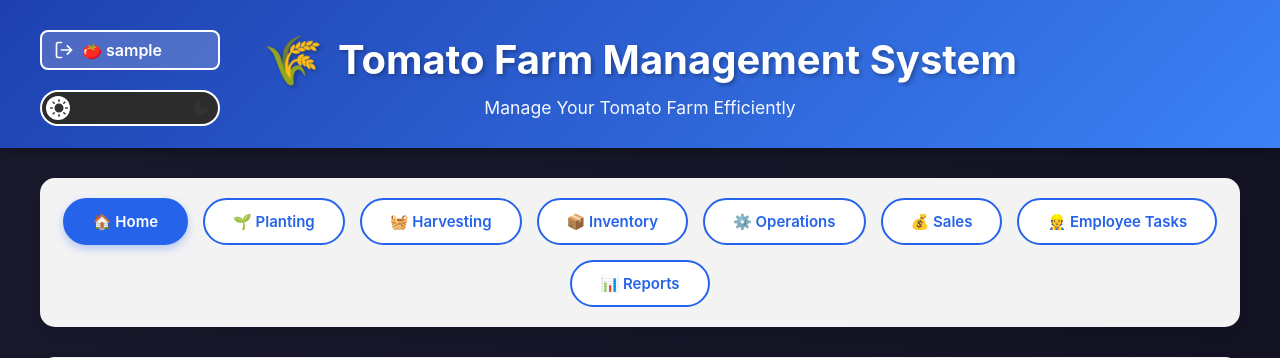
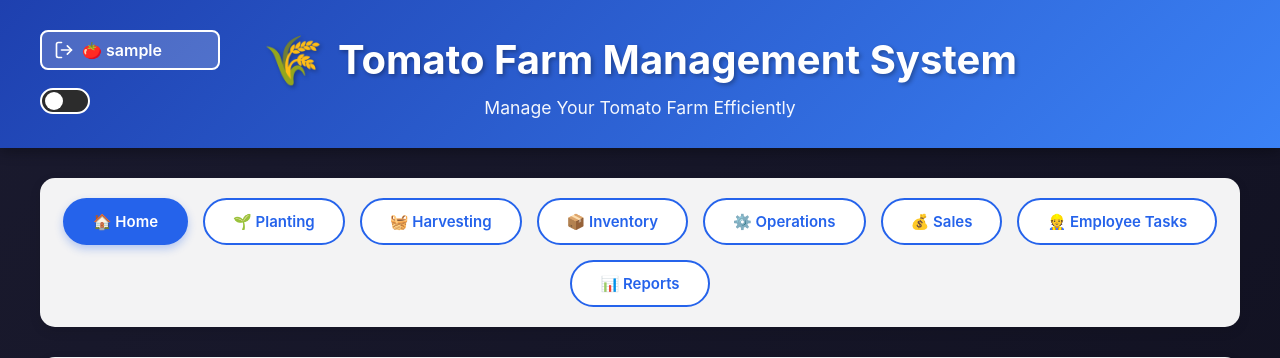
Before and after one commit to daevmassy/TomatoFarmManager-1, a Flask app: page / in a window 1280 px wide. Shown: the top 358 px of the page. Run offline with Flask 3, Linux system fonts and the light colour scheme; the visitor is signed in with stand-in values (Sample User, id 1); data that the repository does not hold is empty; some libraries are stand-ins or nearby versions.

Commit message:
Assistant checkpoint: Simplified theme toggle to single switch
Assistant generated file changes:
- templates/base.html: Simplify theme toggle to single switch
- static/css/style.css: Update theme switch styling

---

User prompt:

change the theme button to a sinlge switch button

Replit-Commit-Author: Assistant
Replit-Commit-Session-Id: 744d2253-434e-44f0-b0d8-4be10dbd33cf
Replit-Commit-Event-Id: b1e58eb8-9a1b-460f-a020-4961305a08ee

```diff
--- a/static/css/style.css
+++ b/static/css/style.css
@@ -202,14 +202,14 @@ body.light-theme .logout-btn:hover {
 
 /* Theme Toggle Switch */
 .theme-toggle-container {
-    margin-top: 10px;
+    margin-top: 8px;
 }
 
 .theme-switch {
     position: relative;
     display: inline-block;
-    width: 100%;
-    height: 36px;
+    width: 50px;
+    height: 26px;
 }
 
 .theme-switch input {
@@ -226,62 +226,39 @@ body.light-theme .logout-btn:hover {
     right: 0;
     bottom: 0;
     background-color: #2c2c2c;
-    transition: 0.4s;
-    border-radius: 18px;
+    transition: 0.3s;
+    border-radius: 13px;
     border: 2px solid white;
-    display: flex;
-    align-items: center;
-    justify-content: space-between;
-    padding: 0 8px;
-}
-
-.slider .sun,
-.slider .moon {
-    font-size: 18px;
-    transition: 0.4s;
-    z-index: 2;
-    display: flex;
-    align-items: center;
-}
-
-.slider .sun svg,
-.slider .moon svg {
-    stroke: currentColor;
-    stroke-width: 2;
-    stroke-linecap: round;
-    stroke-linejoin: round;
 }
 
 .slider:before {
     position: absolute;
     content: "";
-    height: 24px;
-    width: 24px;
-    left: 4px;
-    bottom: 4px;
+    height: 18px;
+    width: 18px;
+    left: 3px;
+    bottom: 2px;
     background-color: white;
-    transition: 0.4s;
+    transition: 0.3s;
     border-radius: 50%;
 }
 
 input:checked + .slider {
-    background-color: #f0f0f0;
-    border-color: #dc2626;
+    background-color: #2563eb;
+    border-color: #2563eb;
 }
 
 input:checked + .slider:before {
-    transform: translateX(136px);
-    background-color: #dc2626;
+    transform: translateX(24px);
 }
 
 body.light-theme .slider {
-    background-color: #f0f0f0;
-    border-color: #dc2626;
+    background-color: #2563eb;
+    border-color: #2563eb;
 }
 
 body.light-theme .slider:before {
-    transform: translateX(136px);
-    background-color: #dc2626;
+    transform: translateX(24px);
 }
 
 .user-info {
--- a/templates/base.html
+++ b/templates/base.html
@@ -23,26 +23,7 @@
                 <div class="theme-toggle-container">
                     <label class="theme-switch">
                         <input type="checkbox" id="themeToggle" onclick="toggleTheme()">
-                        <span class="slider">
-                            <span class="sun">
-                                <svg xmlns="http://www.w3.org/2000/svg" width="18" height="18" viewBox="0 0 24 24" fill="currentColor">
-                                    <circle cx="12" cy="12" r="5"/>
-                                    <line x1="12" y1="1" x2="12" y2="3"/>
-                                    <line x1="12" y1="21" x2="12" y2="23"/>
-                                    <line x1="4.22" y1="4.22" x2="5.64" y2="5.64"/>
-                                    <line x1="18.36" y1="18.36" x2="19.78" y2="19.78"/>
-                                    <line x1="1" y1="12" x2="3" y2="12"/>
-                                    <line x1="21" y1="12" x2="23" y2="12"/>
-                                    <line x1="4.22" y1="19.78" x2="5.64" y2="18.36"/>
-                                    <line x1="18.36" y1="5.64" x2="19.78" y2="4.22"/>
-                                </svg>
-                            </span>
-                            <span class="moon">
-                                <svg xmlns="http://www.w3.org/2000/svg" width="18" height="18" viewBox="0 0 24 24" fill="currentColor">
-                                    <path d="M21 12.79A9 9 0 1 1 11.21 3 7 7 0 0 0 21 12.79z"/>
-                                </svg>
-                            </span>
-                        </span>
+                        <span class="slider"></span>
                     </label>
                 </div>
             </div>
```
